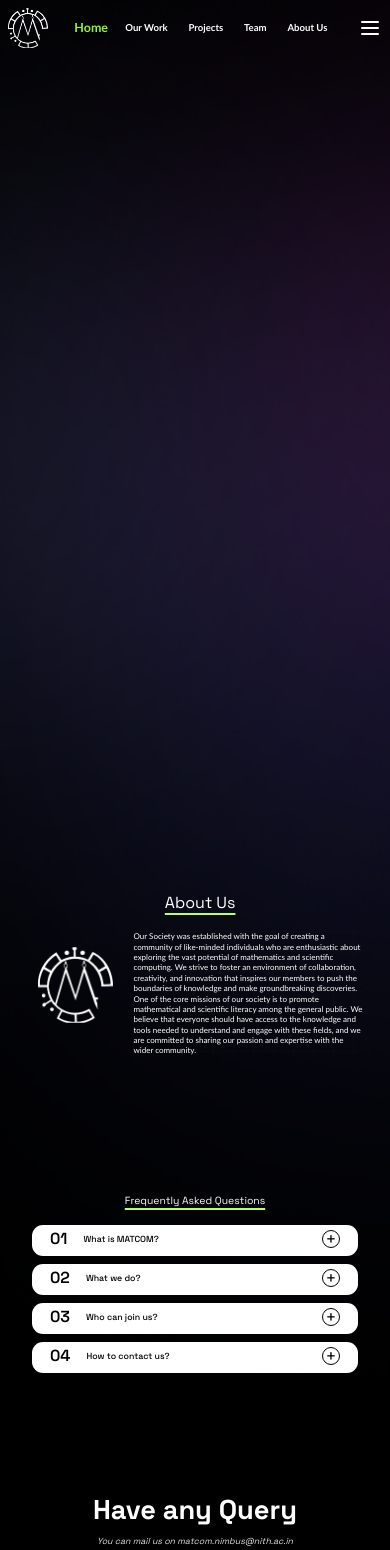
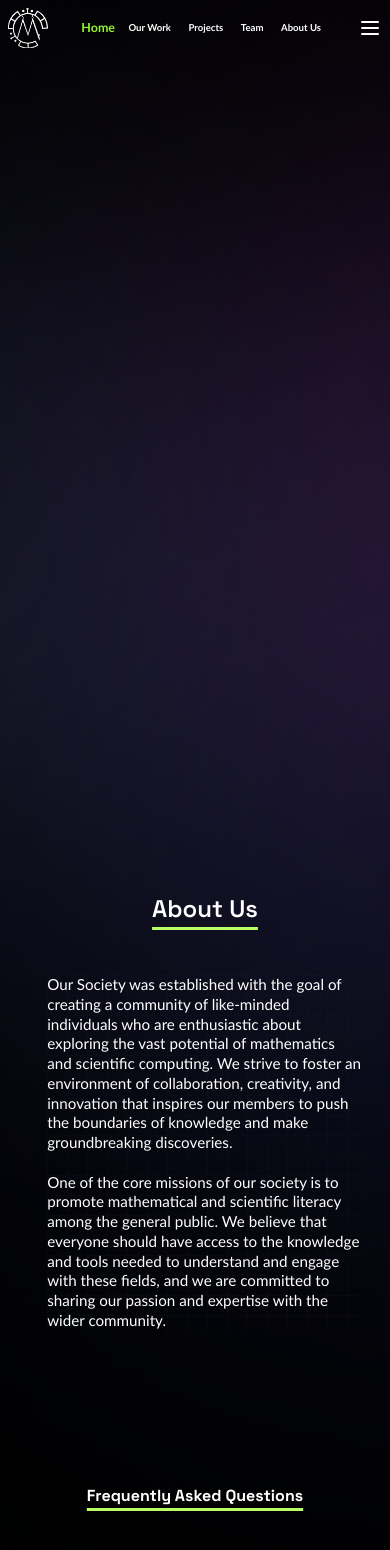
Before and after one commit to LovishShrail/matocm-website, a React (Create React App) app: page / in a window 390 px wide. Shown: the top 1550 px of the page. Built offline with nearby package versions, Linux system fonts and the light colour scheme.

Commit message:
logo removed for small displays

```diff
--- a/src/pages/AboutUs.js
+++ b/src/pages/AboutUs.js
@@ -28,7 +28,7 @@ const AboutSection = () => {
             creativity, and innovation that inspires our members to push the boundaries of
             knowledge and make groundbreaking discoveries.
             <br></br>
-
+            <br></br>
             One of the core missions of our society is to promote mathematical and scientific
             literacy among the general public. We believe that everyone should have access to
             the knowledge and tools needed to understand and engage with these fields, and
--- a/src/styles/AboutSection.css
+++ b/src/styles/AboutSection.css
@@ -34,7 +34,7 @@
   text-decoration-color: #95f52f;
   text-underline-offset: 8px;
   text-decoration-thickness: 3.8px;
-  padding-right: 10rem;
+  /* padding-right: 10rem; */
   font-size: 3.5rem;
   ;
   margin-bottom: 2rem;
@@ -150,7 +150,7 @@
 
   .logo-section {
 
-    padding: 0.1rem;
+    display: none;
   }
 
   .logo-section img {
@@ -168,21 +168,20 @@
   .about-us-heading {
     text-decoration: underline;
     text-decoration-color: #B9FF66;
-    text-underline-offset: 5px;
-    text-decoration-thickness: 2px;
-    padding-right: 6rem;
-    font-size: 1rem;
-    margin-bottom:1rem;
+    text-underline-offset: 10px;
+    text-decoration-thickness: 3px;
+    font-size: 1.5rem;
+    font-weight: 600;
+    margin-bottom:3rem;
     width: 100%;
-    text-align: center;
-
   }
 
   .about-us-content p {
     font-family: 'Calibri Light', Calibri, sans-serif;
     font-weight: 100;
     font-weight: 100;
-    font-size: 0.5rem;
+    text-align: left;
+    font-size: 0.95rem;
     line-height: 1.3;
     margin-bottom: 0.5rem;
   }
--- a/src/styles/Faq.css
+++ b/src/styles/Faq.css
@@ -196,13 +196,14 @@
     .faq-heading{
         text-decoration: underline;
         text-decoration-color: #B9FF66;
-        text-underline-offset: 4px;
-        text-decoration-thickness: 2px;
+        text-underline-offset: 7px;
+        text-decoration-thickness: 2.5px;
         color: white;
         margin-top: 22px;
-        padding-top: 3rem;
-        margin-bottom:13px;
-        font-size: 0.65rem;;
+        padding-top:4rem;
+        margin-bottom:43px;
+        font-size: 1rem;
+        font-weight: 700;
         width: 100%;
         text-align: center;
     }
--- a/src/styles/Navbar.css
+++ b/src/styles/Navbar.css
@@ -216,7 +216,7 @@
 
   .nav-items {
     display: flex;
-    gap: 0.9rem;
+    gap: 0.7rem;
     font-size: 0.6rem;
     font-family:Arial, Helvetica, sans-serif;
   }
--- a/src/styles/Projects.css
+++ b/src/styles/Projects.css
@@ -307,7 +307,7 @@
   }
 }
 
-@media (max-width: 480px) {
+@media (max-width: 500px) {
 
   .project-section{
     padding-top: 4rem;
```
